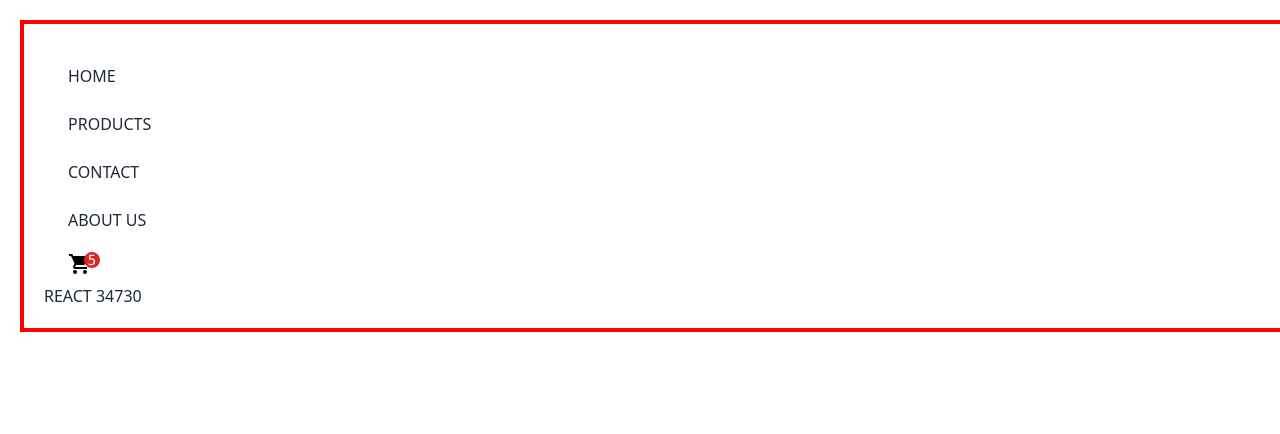
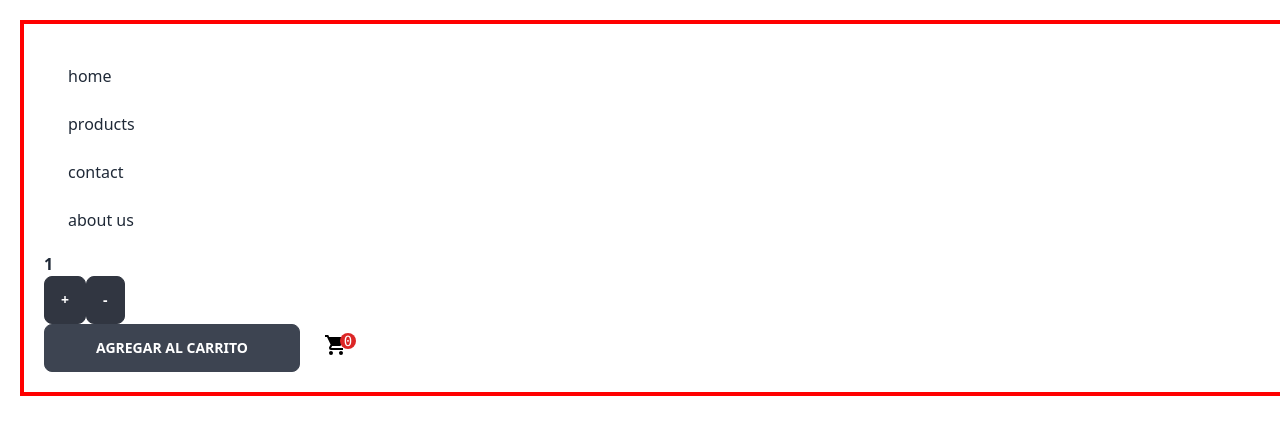
Before and after one commit to Jrachaval/React34730, a React (Create React App) app: page / in a window 1280 px wide. Shown: the top 434 px of the page. Built offline with nearby package versions, Linux system fonts and the light colour scheme.

Commit message:
contador

```diff
--- a/src/App.js
+++ b/src/App.js
@@ -1,28 +1,34 @@
 /* import logo from './logo.svg'; */
 import './App.css';
 import CartWidget from './components/CartWidget';
+import ItemCount from './components/ItemCount';
 import Itemlistcontainer from './components/Itemlistcontainer';
 import NavBar from './components/NavBar';
 
 
+
 function App() {
-
-  const mensaje = 'Bienvenido a mi app'
-  const estilos = {
-    backgroundColor: '#888',
-    padding: '20px'
-  }
 
 
   return (
 
     <div className='container'>
       <NavBar/>
-      <CartWidget/>
-      <Itemlistcontainer greeting={'REACT 34730'}/>
+
+      <Itemlistcontainer greeting={''}/>
+
+
+
+      <ItemCount/><CartWidget/>
+
+
 
 
     </div>
+
+
+
+
 
 
 
--- a/src/components/CartWidget.js
+++ b/src/components/CartWidget.js
@@ -1,14 +1,22 @@
+import { useState } from "react"
 
 
 const CartWidget = () => {
+  const [Counter, setCounter] = useState(0)
+
+    const handleClick = () =>{
+        setCounter ( Counter + 1 )
+    }
+
   return (
     <div>
+      <button onClick={handleClick} class="btn btn-wide">Agregar al carrito</button>
       <li class="font-sans block mt-4 lg:inline-block lg:mt-0 lg:ml-6 align-middle text-black hover:text-gray-700">
   <a href="#" role="button" class="relative flex">
     <svg class="flex-1 w-8 h-8 fill-current" viewbox="0 0 24 24">
       <path d="M17,18C15.89,18 15,18.89 15,20A2,2 0 0,0 17,22A2,2 0 0,0 19,20C19,18.89 18.1,18 17,18M1,2V4H3L6.6,11.59L5.24,14.04C5.09,14.32 5,14.65 5,15A2,2 0 0,0 7,17H19V15H7.42A0.25,0.25 0 0,1 7.17,14.75C7.17,14.7 7.18,14.66 7.2,14.63L8.1,13H15.55C16.3,13 16.96,12.58 17.3,11.97L20.88,5.5C20.95,5.34 21,5.17 21,5A1,1 0 0,0 20,4H5.21L4.27,2M7,18C5.89,18 5,18.89 5,20A2,2 0 0,0 7,22A2,2 0 0,0 9,20C9,18.89 8.1,18 7,18Z"/>
       </svg>
-      <span class="absolute right-0 top-0 rounded-full bg-red-600 w-4 h-4 top right p-0 m-0 text-white font-mono text-sm  leading-tight text-center">5
+      <span class="absolute right-0 top-0 rounded-full bg-red-600 w-4 h-4 top right p-0 m-0 text-white font-mono text-sm  leading-tight text-center">{Counter}
     </span>
   </a>
 </li>
--- /dev/null
+++ b/src/components/ItemCount.js
@@ -0,0 +1,22 @@
+import { useState } from "react";
+
+function ItemCount  () {
+    const [Counter, setCounter] = useState(1)
+
+    const handleClick = () =>{
+        setCounter ( Counter + 1 )
+    }
+    const handleClick2 = () =>{
+        setCounter ( Counter - 1 )
+    }
+
+    return(
+        <div>
+            <strong className="my-6">{Counter}</strong> <br></br>
+            <button onClick={handleClick} class="btn btn-active">+</button>
+            <button onClick={handleClick2} class="btn btn-active">-</button>
+        </div>
+    );
+}
+
+export default  ItemCount
--- a/src/components/NavBar.jsx
+++ b/src/components/NavBar.jsx
@@ -2,10 +2,10 @@ const NavBar = () => {
   return (
     <div>
       <ul class="menu bg-base-100 w-56 p-2 rounded-box">
-  <li><a>HOME</a></li>
-  <li><a>PRODUCTS</a></li>
-  <li><a>CONTACT</a></li>
-  <li><a>ABOUT US</a></li>
+  <li><a>home</a></li>
+  <li><a>products</a></li>
+  <li><a>contact</a></li>
+  <li><a>about us</a></li>
 </ul>
     </div>
   )
--- a/src/index.js
+++ b/src/index.js
@@ -6,9 +6,9 @@ import reportWebVitals from './reportWebVitals';
 
 const root = ReactDOM.createRoot(document.getElementById('root'));
 root.render(
-  <React.StrictMode>
+  /*<React.StrictMode>*/
     <App />
-  </React.StrictMode>
+ /* </React.StrictMode>*/
 );
 
 // If you want to start measuring performance in your app, pass a function
```
